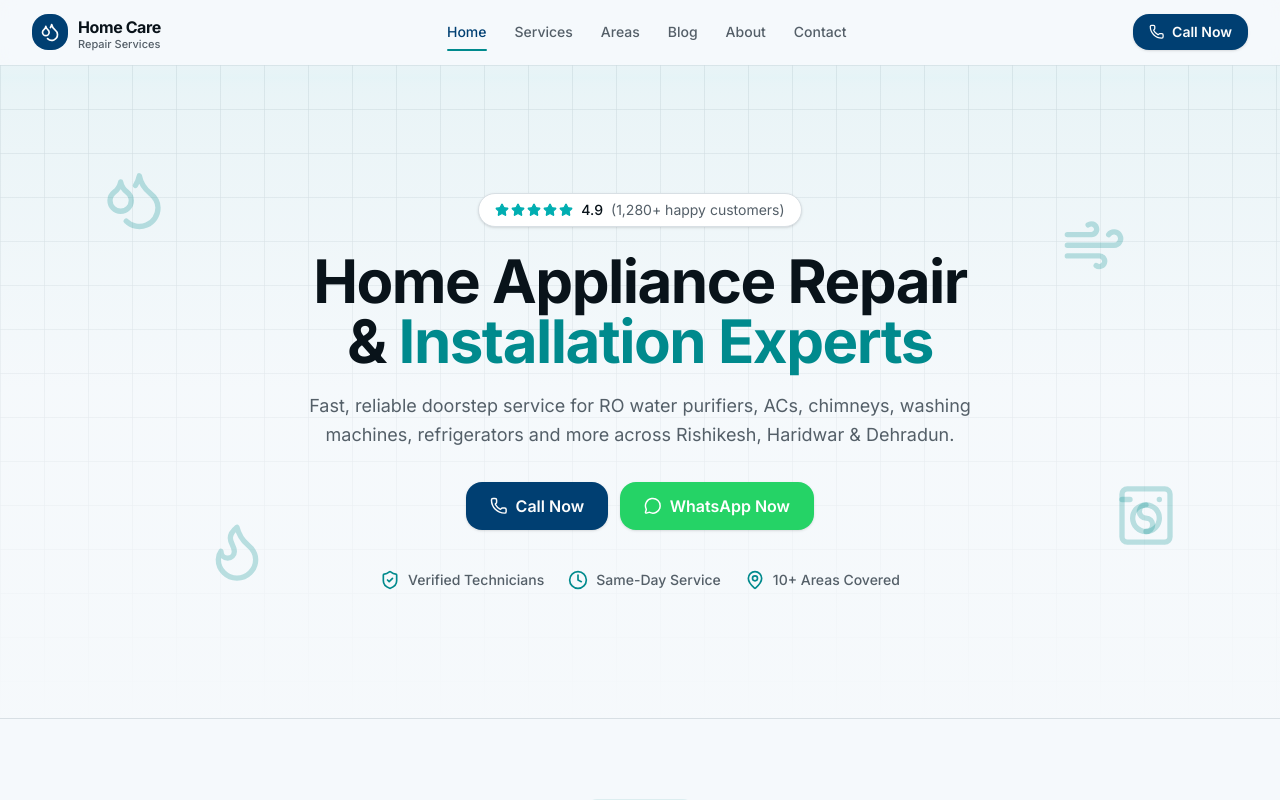
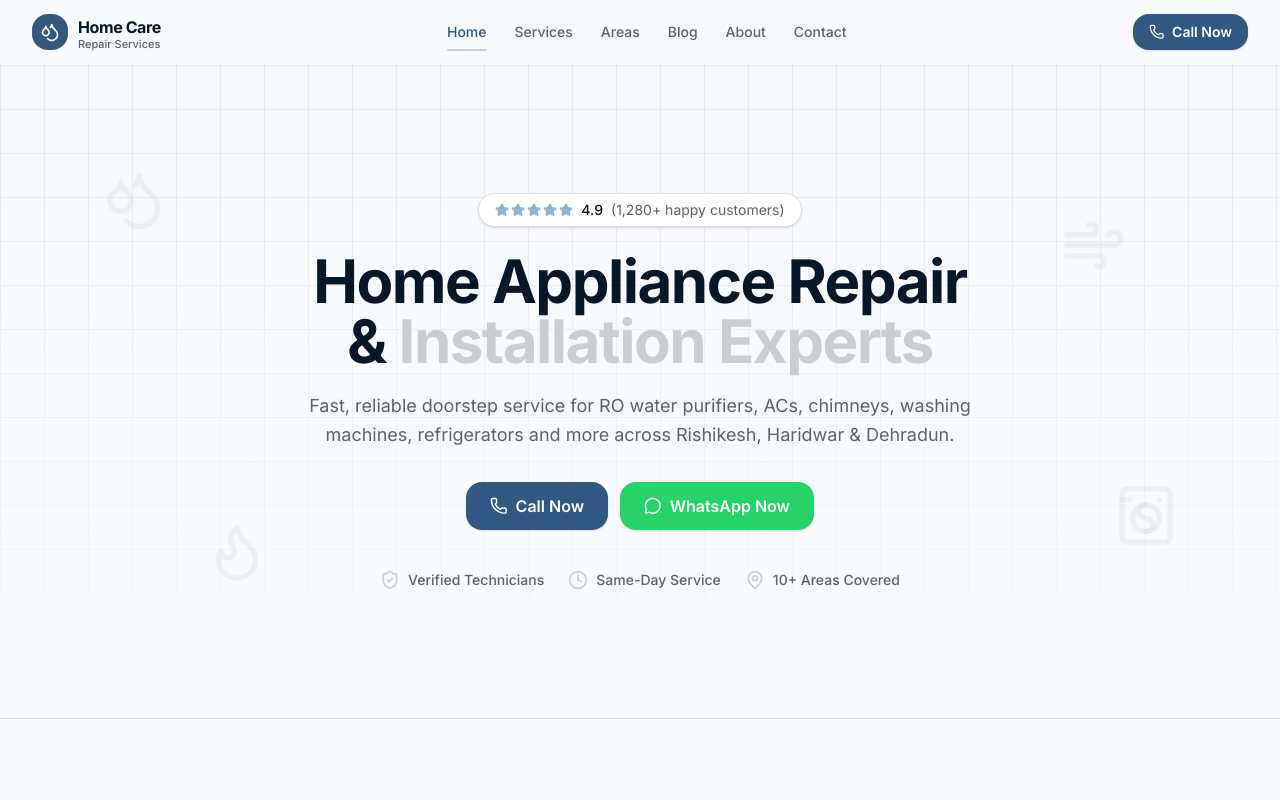
Before and after one commit to HomeCareRepairServices/HomeCareRepairServices, a Next.js app: page / in a window 1280 px wide. Shown: the top 800 px of the page. Built offline with nearby package versions, Linux system fonts and the light colour scheme.

Commit message:
Update globals.css

```diff
--- a/app/globals.css
+++ b/app/globals.css
@@ -49,74 +49,78 @@
 
 :root {
   color-scheme: light;
-  /* Deep Blue / Aqua / White / Light Gray - Water Purity Theme */
-  --background: oklch(0.98 0.005 240);
-  --foreground: oklch(0.18 0.02 240);
-  --card: oklch(1 0 0);
-  --card-foreground: oklch(0.18 0.02 240);
+  /* Premium Silver & Soft Blue Theme */
+  --background: oklch(0.985 0.003 250);        /* Crisp, clean white with a tiny cool tint */
+  --foreground: oklch(0.20 0.04 250);          /* Deep, trustworthy navy blue text */
+  --card: oklch(1 0 0);                        /* Pure white for cards */
+  --card-foreground: oklch(0.20 0.04 250);
   --popover: oklch(1 0 0);
-  --popover-foreground: oklch(0.18 0.02 240);
-  --primary: oklch(0.35 0.12 240);
-  --primary-foreground: oklch(0.99 0 0);
-  --secondary: oklch(0.55 0.15 195);
-  --secondary-foreground: oklch(0.99 0 0);
-  --muted: oklch(0.95 0.01 240);
-  --muted-foreground: oklch(0.48 0.02 240);
-  --accent: oklch(0.65 0.18 195);
-  --accent-foreground: oklch(0.18 0.02 240);
+  --popover-foreground: oklch(0.20 0.04 250);
+  --primary: oklch(0.45 0.08 250);             /* Soft, rich blue (Not too bright, not too dark) */
+  --primary-foreground: oklch(0.99 0 0);       /* White text on blue buttons */
+  --secondary: oklch(0.85 0.008 250);          /* BRUSHED SILVER (Icons, subtle highlights) */
+  --secondary-foreground: oklch(0.20 0.04 250);
+  --muted: oklch(0.96 0.006 250);              /* Very faint silver/cool gray backgrounds */
+  --muted-foreground: oklch(0.50 0.02 250);    /* Metallic silver-gray for subtitles */
+  --accent: oklch(0.75 0.06 240);              /* Soft Pastel Blue (For glowing hovers/accents) */
+  --accent-foreground: oklch(0.20 0.04 250);
   --destructive: oklch(0.577 0.245 27.325);
-  --border: oklch(0.9 0.01 240);
-  --input: oklch(0.9 0.01 240);
-  --ring: oklch(0.55 0.15 195);
-  --chart-1: oklch(0.35 0.12 240);
-  --chart-2: oklch(0.55 0.15 195);
-  --chart-3: oklch(0.65 0.18 195);
-  --chart-4: oklch(0.45 0.1 240);
-  --chart-5: oklch(0.75 0.12 195);
+  --border: oklch(0.90 0.008 250);             /* Soft silver borders (makes the silver pop!) */
+  --input: oklch(0.90 0.008 250);
+  --ring: oklch(0.75 0.06 240);               /* Soft blue glow when clicking inputs */
+
+  --chart-1: oklch(0.45 0.08 250);
+  --chart-2: oklch(0.85 0.008 250);
+  --chart-3: oklch(0.75 0.06 240);
+  --chart-4: oklch(0.35 0.06 250);
+  --chart-5: oklch(0.65 0.04 240);
+
   --radius: 0.75rem;
+
   --sidebar: oklch(0.985 0 0);
-  --sidebar-foreground: oklch(0.18 0.02 240);
-  --sidebar-primary: oklch(0.35 0.12 240);
+  --sidebar-foreground: oklch(0.20 0.04 250);
+  --sidebar-primary: oklch(0.45 0.08 250);
   --sidebar-primary-foreground: oklch(0.985 0 0);
-  --sidebar-accent: oklch(0.97 0 0);
+  --sidebar-accent: oklch(0.96 0.006 250);
   --sidebar-accent-foreground: oklch(0.205 0 0);
-  --sidebar-border: oklch(0.922 0 0);
-  --sidebar-ring: oklch(0.55 0.15 195);
+  --sidebar-border: oklch(0.90 0.008 250);
+  --sidebar-ring: oklch(0.75 0.06 240);
 }
 
 .dark {
   color-scheme: dark;
-  --background: oklch(0.145 0.02 240);
-  --foreground: oklch(0.985 0 0);
-  --card: oklch(0.18 0.02 240);
-  --card-foreground: oklch(0.985 0 0);
-  --popover: oklch(0.18 0.02 240);
-  --popover-foreground: oklch(0.985 0 0);
-  --primary: oklch(0.55 0.15 195);
-  --primary-foreground: oklch(0.15 0.02 240);
-  --secondary: oklch(0.35 0.08 240);
-  --secondary-foreground: oklch(0.985 0 0);
-  --muted: oklch(0.25 0.02 240);
+  /* Dark mode version just in case someone's phone is set to dark */
+  --background: oklch(0.16 0.02 250);
+  --foreground: oklch(0.93 0.005 250);
+  --card: oklch(0.20 0.025 250);
+  --card-foreground: oklch(0.93 0.005 250);
+  --popover: oklch(0.20 0.025 250);
+  --popover-foreground: oklch(0.93 0.005 250);
+  --primary: oklch(0.75 0.06 240);
+  --primary-foreground: oklch(0.16 0.02 250);
+  --secondary: oklch(0.30 0.015 250);
+  --secondary-foreground: oklch(0.93 0.005 250);
+  --muted: oklch(0.25 0.02 250);
   --muted-foreground: oklch(0.708 0 0);
-  --accent: oklch(0.65 0.18 195);
-  --accent-foreground: oklch(0.15 0.02 240);
+  --accent: oklch(0.65 0.08 240);
+  --accent-foreground: oklch(0.93 0.005 250);
   --destructive: oklch(0.704 0.191 22.216);
-  --border: oklch(0.3 0.02 240);
-  --input: oklch(0.3 0.02 240);
-  --ring: oklch(0.55 0.15 195);
-  --chart-1: oklch(0.55 0.15 195);
-  --chart-2: oklch(0.65 0.18 195);
-  --chart-3: oklch(0.75 0.12 195);
-  --chart-4: oklch(0.45 0.1 240);
-  --chart-5: oklch(0.35 0.12 240);
-  --sidebar: oklch(0.205 0.02 240);
-  --sidebar-foreground: oklch(0.985 0 0);
-  --sidebar-primary: oklch(0.55 0.15 195);
-  --sidebar-primary-foreground: oklch(0.985 0 0);
-  --sidebar-accent: oklch(0.269 0.02 240);
-  --sidebar-accent-foreground: oklch(0.985 0 0);
-  --sidebar-border: oklch(0.3 0.02 240);
-  --sidebar-ring: oklch(0.55 0.15 195);
+  --border: oklch(0.30 0.015 250);
+  --input: oklch(0.30 0.015 250);
+  --ring: oklch(0.75 0.06 240);
+  --chart-1: oklch(0.75 0.06 240);
+  --chart-2: oklch(0.65 0.08 240);
+  --chart-3: oklch(0.85 0.008 250);
+  --chart-4: oklch(0.55 0.06 240);
+  --chart-5: oklch(0.45 0.08 250);
+  --sidebar: oklch(0.18 0.02 250);
+  --sidebar-foreground: oklch(0.93 0.005 250);
+  --sidebar-primary: oklch(0.75 0.06 240);
+  --sidebar-primary-foreground: oklch(0.93 0.005 250);
+  --sidebar-accent: oklch(0.25 0.02 250);
+  --sidebar-accent-foreground: oklch(0.93 0.005 250);
+  --sidebar-border: oklch(0.30 0.015 250);
+  --sidebar-ring: oklch(0.75 0.06 240);
 }
 
 @layer base {
@@ -133,31 +137,34 @@
 }
 
 @layer components {
-  /* Animated shimmer that sweeps across cards on hover */
+  /* Lively Silver Sweep Effect for Light Mode */
   .silver-sheen {
     position: absolute;
     inset: 0;
     background: linear-gradient(
-      120deg,
-      transparent 0%,
-      rgba(255, 255, 255, 0.04) 30%,
-      rgba(255, 255, 255, 0.16) 50%,
-      rgba(255, 255, 255, 0.04) 70%,
-      transparent 100%
+      115deg,
+      transparent 20%,
+      rgba(180, 195, 220, 0.0) 30%,
+      rgba(200, 215, 235, 0.4) 45%,   /* The brushed silver color */
+      rgba(255, 255, 255, 0.8) 50%,   /* Bright white/silver core */
+      rgba(200, 215, 235, 0.4) 55%,
+      rgba(180, 195, 220, 0.0) 70%,
+      transparent 80%
     );
     opacity: 0;
-    transform: translateX(-60%);
+    transform: translateX(-100%);
     transition:
-      opacity 0.35s ease,
+      opacity 0.3s ease,
       transform 0.7s cubic-bezier(0.22, 1, 0.36, 1);
     pointer-events: none;
-    mix-blend-mode: screen;
+    z-index: 2;
   }
 
+  /* Triggers on Desktop Hover AND Mobile Tap */
   .group:hover .silver-sheen,
   .group:focus-within .silver-sheen {
     opacity: 1;
-    transform: translateX(60%);
+    transform: translateX(100%);
   }
 }
 
```
